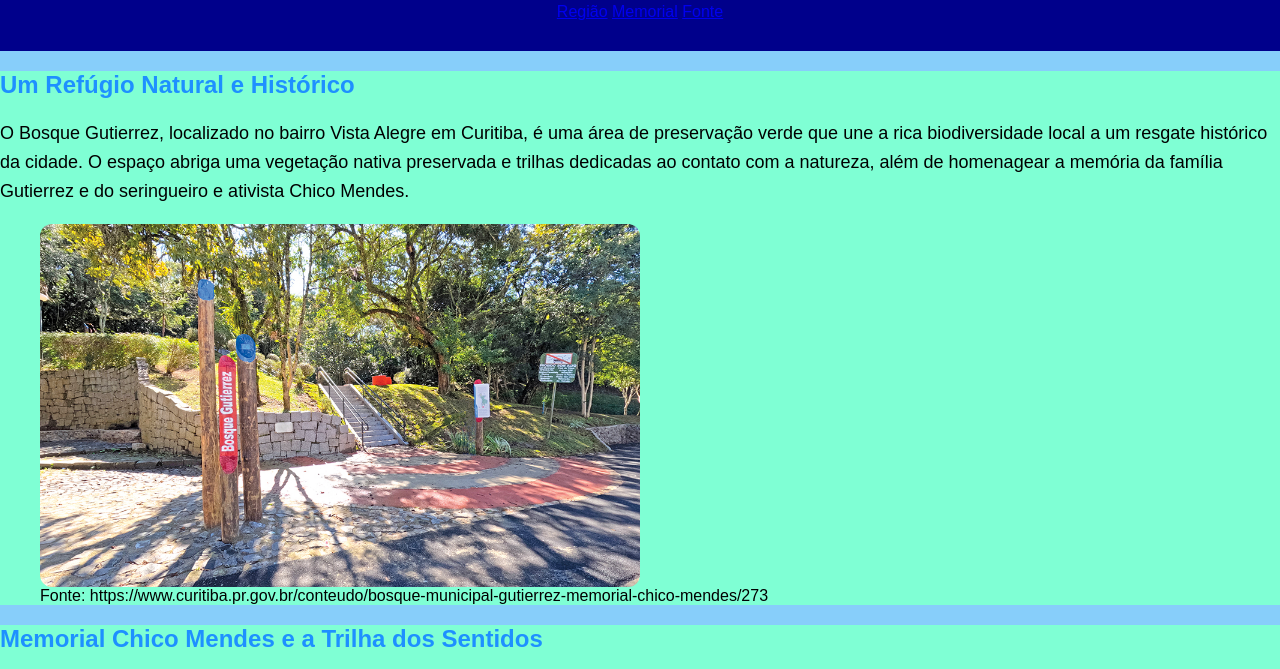
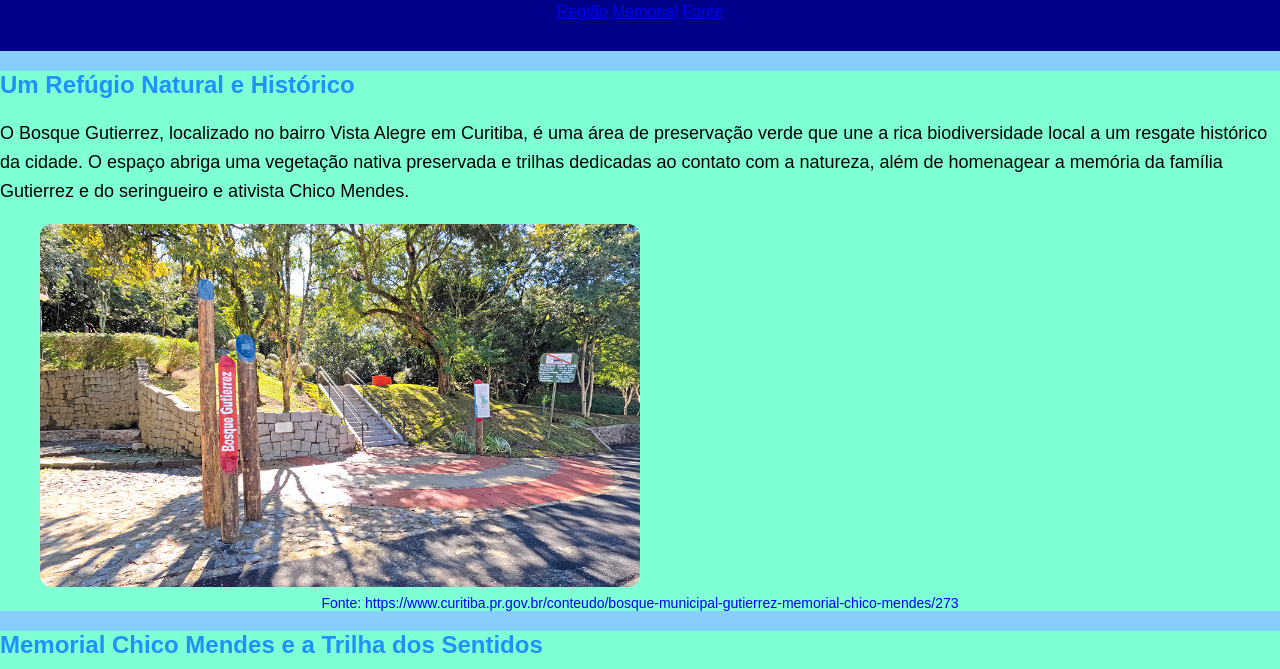
Before and after one commit to lauramoraesrodrigues-del/Bosque-Gutierrez, a plain HTML site: page index.html in a window 1280 px wide. Shown: the part 117-786 px from the top of the page. Drawn offline with Linux system fonts and the light colour scheme.

Commit message:
acresentei mais cores e informaçoes

```diff
--- a/style.css
+++ b/style.css
@@ -59,3 +59,9 @@ max-width: 600px;
 display: block;
 border-radius: 12px;
 }
+figcaption{
+    text-align: center;
+    font-size: 14px;
+    color:blue;
+    margin-top: 8px;
+}
```
